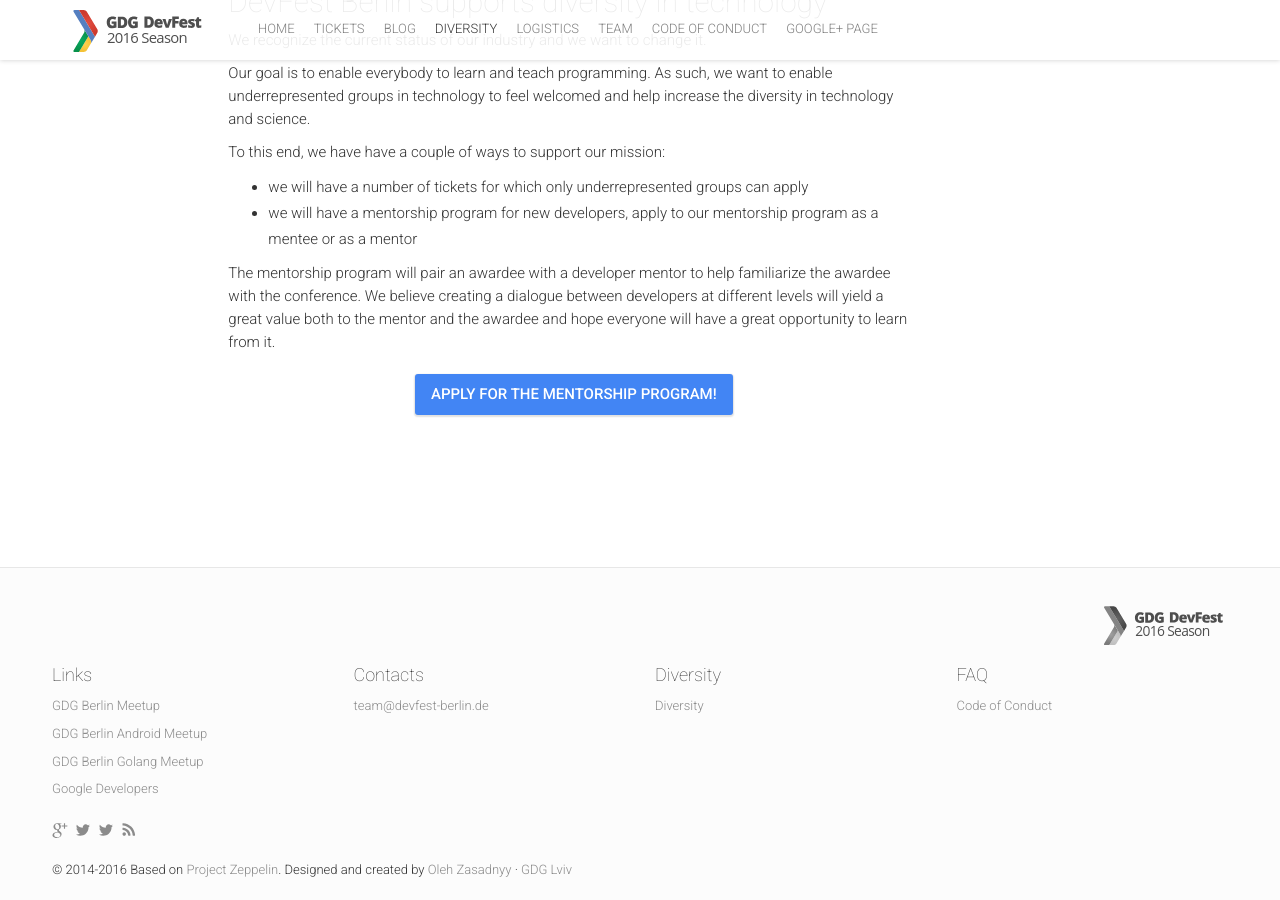
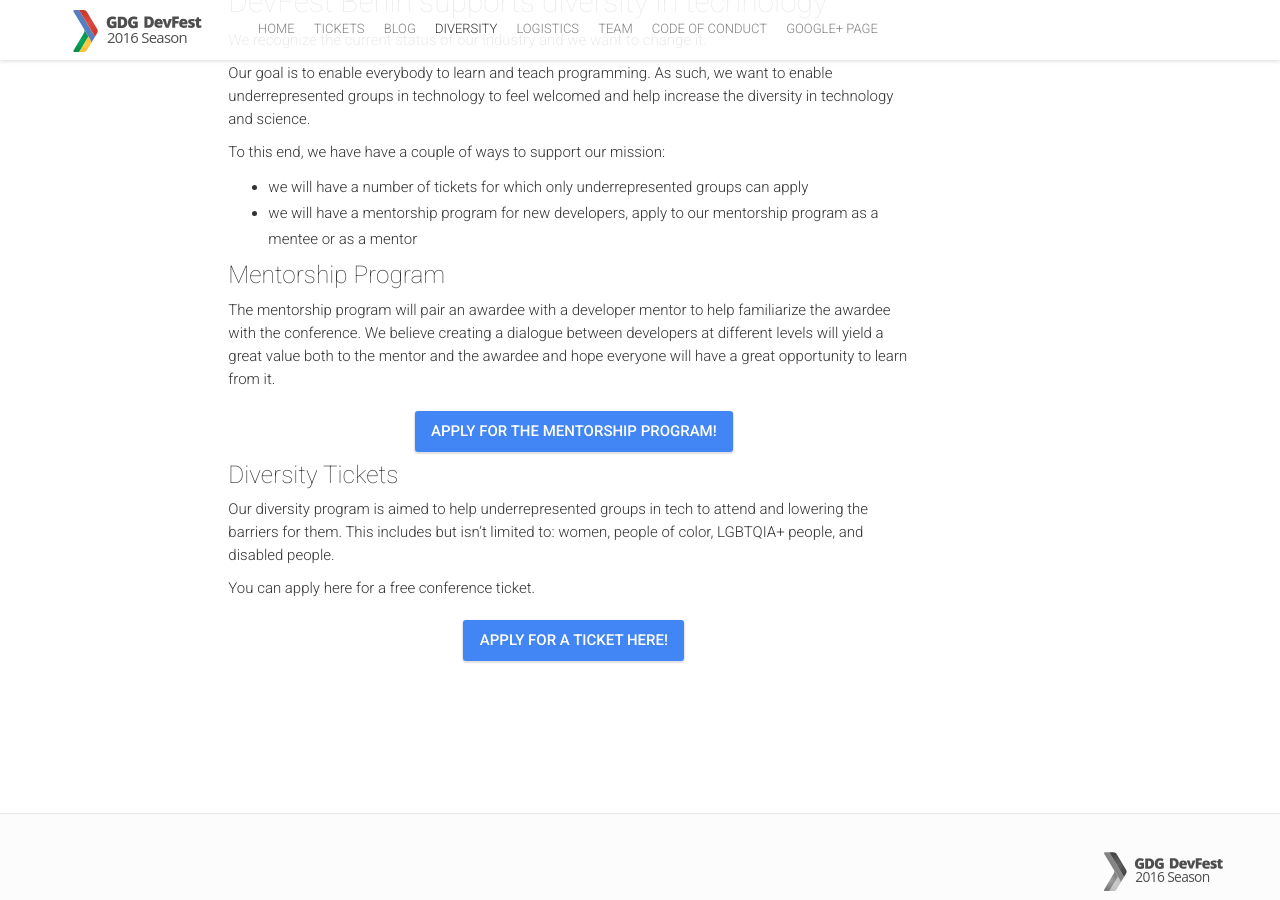
Before and after one commit to devfest-berlin/2016.devfest-berlin.de, a Jekyll site: the page built from diversity.md, in a window 1280 px wide and 900 px high, scrolled down 460 px. Built offline with Jekyll 4.4.1, drawn with Linux system fonts in a browser that asks for light colours; nearby versions of some CDN libraries; comment, search, counter and statistics services are not loaded.

Commit message:
Added link to Diversity Tickets form in Diversity page

```diff
--- a/diversity.md
+++ b/diversity.md
@@ -18,6 +18,8 @@
 - we will have a number of tickets for which only underrepresented groups can apply
 - we will have a mentorship program for new developers, apply to our mentorship program as a mentee or as a mentor
 
+###### Mentorship Program
+
 The mentorship program will pair an awardee with a developer mentor to help
 familiarize the awardee with the conference. We believe creating a dialogue
 between developers at different levels will yield a great value both to the
@@ -33,3 +35,20 @@
     </a>
   </p>
 </div>
+
+###### Diversity Tickets
+
+Our diversity program is aimed to help underrepresented groups in tech to
+attend and lowering the barriers for them. This includes but isn’t limited to:
+women, people of color, LGBTQIA+ people, and disabled people.
+
+You can apply here for a free conference ticket.
+
+<div class="text-center" style="margin-top: 20px">
+  <p>
+    <a class="btn btn-primary waves-effect waves-button waves-light waves-float"
+      href="https://diversitytickets.org/events/47/applications/new?">
+      Apply for a ticket here!
+    </a>
+  </p>
+</div>
```
